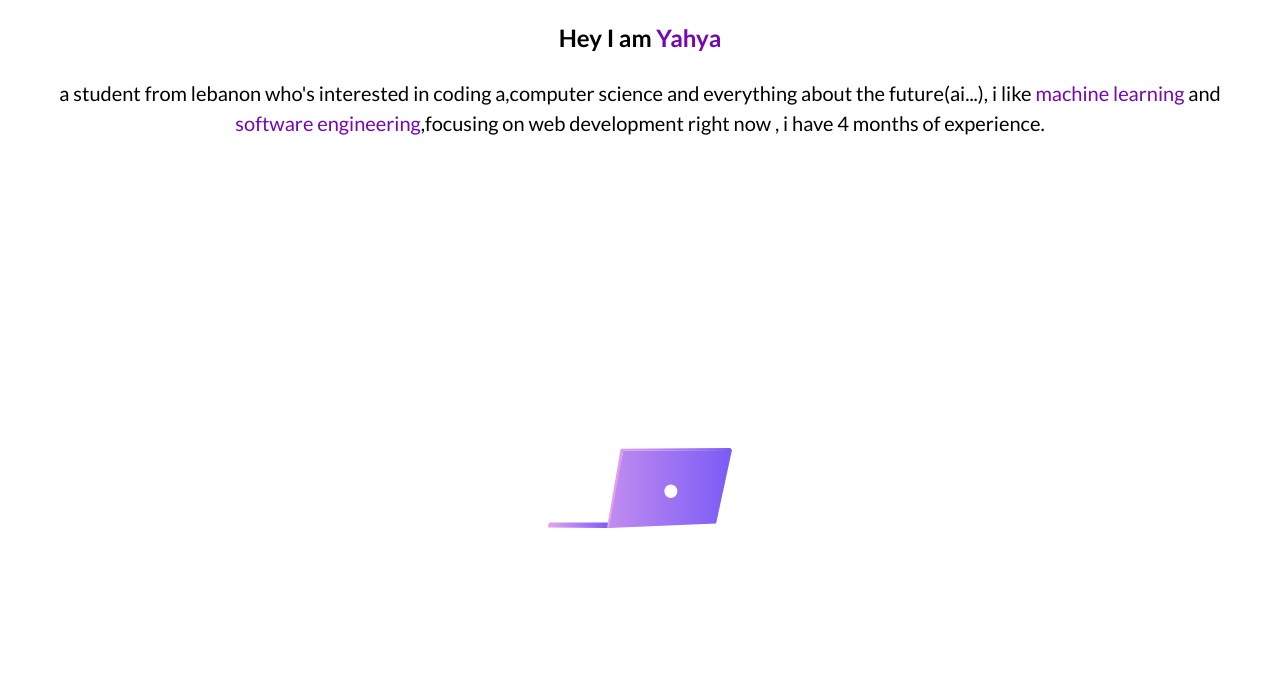
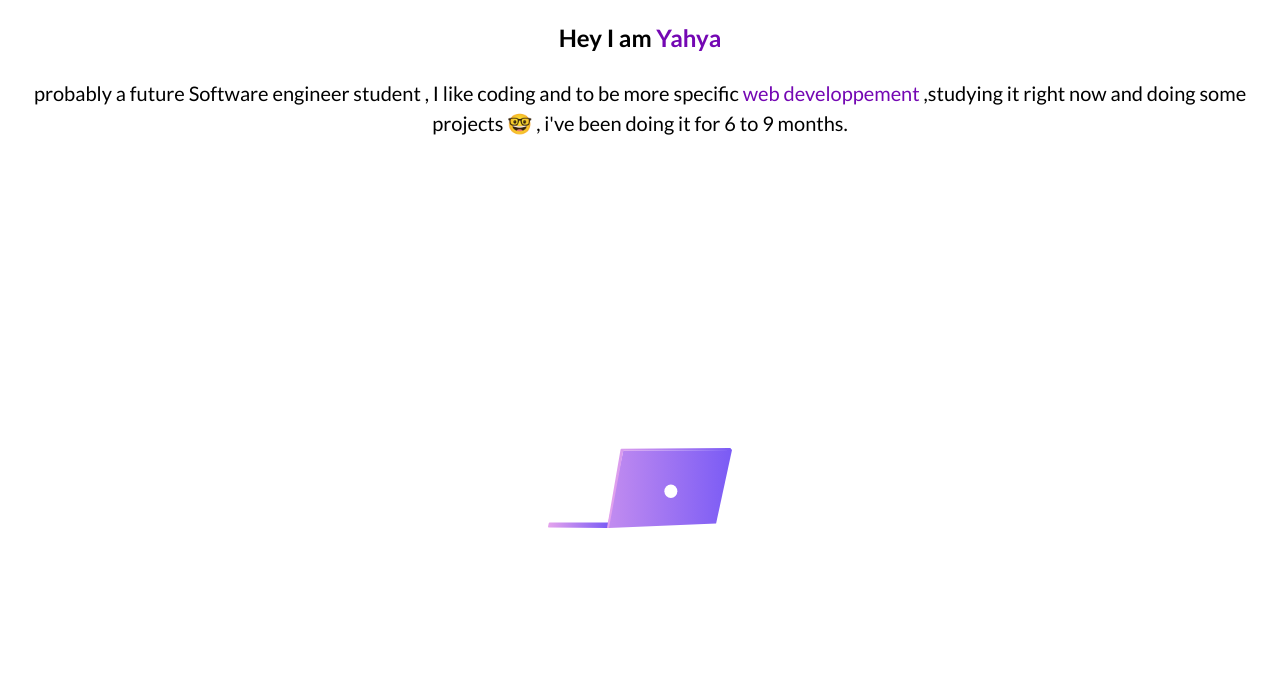
Before and after one commit to yahyaabh/portfolio, a plain HTML site: page index.html in a window 1280 px wide. Shown: the part 113-800 px from the top of the page. Drawn offline with nearby package versions, Linux system fonts and the light colour scheme.

Commit message:
personal updates

```diff
--- a/index.html
+++ b/index.html
@@ -35,7 +35,7 @@
 
         <div class="about-me" id="about-me">
             <h2 class="hs">Hey I am <span class="purple">Yahya</span></h2>
-            <p id="info">a student from lebanon who's interested in coding a,computer science and everything about the future(ai...), i like <span class="purple">machine learning</span> and <span class ="purple">software engineering</span>,focusing on web development right now , i have 4 months of experience.</p>
+            <p id="info">probably a future Software engineer student , I like coding and to be more specific <span class="purple">web developpement</span> ,studying it right now and doing some projects 🤓 , i've been doing it for 6 to 9 months.</p>
 
                 <figure class="about-me-img">
                 <img id="laptop"src="Laptop.svg" alt="picture of a programmer">
```
